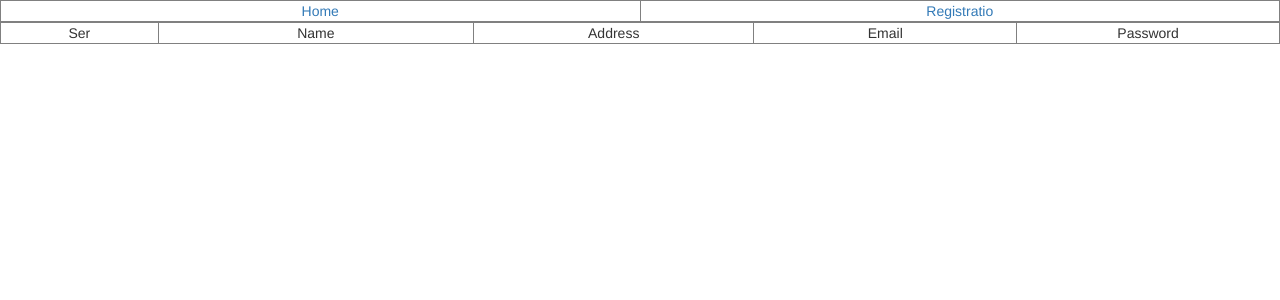
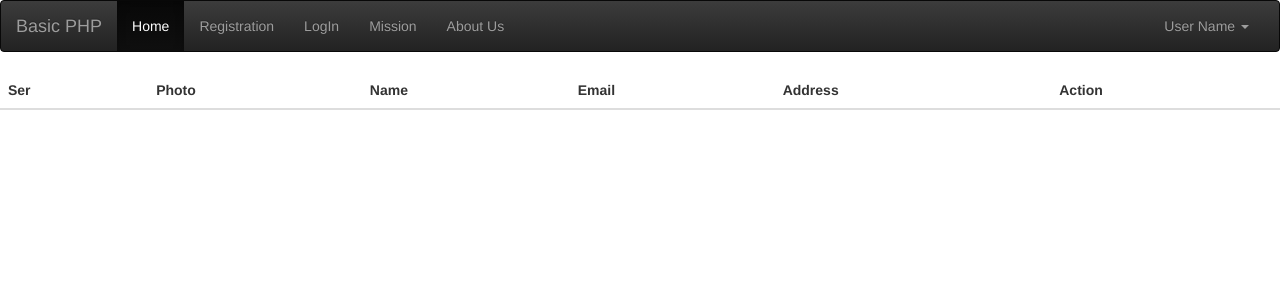
Before and after one commit to shoriful1992/Basic-PHP, a PHP site: page /?d_member_id=1 in a window 1280 px wide. Shown: the top 300 px of the page. Run offline with PHP 8.4, Linux system fonts and the light colour scheme; data that the repository does not hold is empty; some libraries are stand-ins or nearby versions.

Commit message:
draft commit

```diff
--- a/header.php
+++ b/header.php
@@ -2,7 +2,13 @@
 	$server_conn = mysql_connect('localhost', 'root', '');
 	mysql_select_db('xyzltd', $server_conn);
 
-?><head>
+?>
+<!DOCTYPE html PUBLIC "-//W3C//DTD XHTML 1.0 Transitional//EN" "http://www.w3.org/TR/xhtml1/DTD/xhtml1-transitional.dtd">
+<html xmlns="http://www.w3.org/1999/xhtml">
+<head>
+<meta http-equiv="Content-Type" content="text/html; charset=iso-8859-1" />
+<title>Untitled Document</title>
+
 <!-- Latest compiled and minified CSS -->
 <link rel="stylesheet" href="https://maxcdn.bootstrapcdn.com/bootstrap/3.3.5/css/bootstrap.min.css">
 
@@ -10,15 +16,51 @@
 <link rel="stylesheet" href="https://maxcdn.bootstrapcdn.com/bootstrap/3.3.5/css/bootstrap-theme.min.css">
 
 <!-- Latest compiled and minified JavaScript -->
+<script src="//code.jquery.com/jquery-1.11.3.min.js"></script>
+
+<!-- Latest compiled and minified JavaScript -->
 <script src="https://maxcdn.bootstrapcdn.com/bootstrap/3.3.5/js/bootstrap.min.js"></script>
 
 </head>
 
+<body>
+<nav class="navbar navbar-inverse">
+  <div class="container-fluid">
+    <!-- Brand and toggle get grouped for better mobile display -->
+    <div class="navbar-header">
+      <button type="button" class="navbar-toggle collapsed" data-toggle="collapse" data-target="#bs-example-navbar-collapse-1" aria-expanded="false">
+        <span class="sr-only">Toggle navigation</span>
+        <span class="icon-bar"></span>
+        <span class="icon-bar"></span>
+        <span class="icon-bar"></span>
+      </button>
+      <a class="navbar-brand" href="#">Basic PHP</a>
+    </div>
 
-<table width="100%" border="1">
-	<tr>
-		<td width="31%"><div align="center"><a href="index.php">Home</a></div></td>
-		<td width="31%"><div align="center"><a href="registration.php">Registratio</a></div></td>
+    <!-- Collect the nav links, forms, and other content for toggling -->
+    <div class="collapse navbar-collapse" id="bs-example-navbar-collapse-1">
+      <ul class="nav navbar-nav">
+        <li class="active"><span class="sr-only">(current)</span>
+		<a href="index.php">Home</a>
+		</li>
+        <li><a href="registration.php">Registration</a></li>
+        <li><a href="login.php">LogIn</a></li>
+        <li><a href="registration.php">Mission</a></li>
+        <li><a href="registration.php">About Us</a></li>
 
-	</tr>
-</table>
+      </ul>
+
+      <ul class="nav navbar-nav navbar-right">
+        <li class="dropdown">
+          <a href="#" class="dropdown-toggle" data-toggle="dropdown" role="button" aria-haspopup="true" aria-expanded="false">User Name <span class="caret"></span></a>
+          <ul class="dropdown-menu">
+            <li><a href="#">Profile</a></li>
+            <li><a href="#">Change Password</a></li>
+            <li role="separator" class="divider"></li>
+            <li><a href="#">Log Out</a></li>
+          </ul>
+        </li>
+      </ul>
+    </div><!-- /.navbar-collapse -->
+  </div><!-- /.container-fluid -->
+</nav>
--- a/index.php
+++ b/index.php
@@ -1,27 +1,27 @@
-<!DOCTYPE html PUBLIC "-//W3C//DTD XHTML 1.0 Transitional//EN" "http://www.w3.org/TR/xhtml1/DTD/xhtml1-transitional.dtd">
-<html xmlns="http://www.w3.org/1999/xhtml">
-<head>
-<meta http-equiv="Content-Type" content="text/html; charset=iso-8859-1" />
-<title>Untitled Document</title>
-</head>
 
-<body>
 <?php include('header.php');?>
-<table width="100%" border="1">
+
+<table width="100%"  class="table table-striped">
+<thead>
 	<tr>
-		<td width="9%"><div align="center">Ser</div></td>
-		<td width="18%"><div align="center">Name</div></td>
-		<td width="16%"><div align="center">Address</div></td>
-		<td width="15%"><div align="center">Email</div></td>
-		<td width="15%"><div align="center">Password</div></td>
+		<th>Ser</th>
+		<th>Photo</th>
+		<th>Name</th>
+		<th>Email</th>
+		<th>Address</th>
+		<th>Action</th>
 	</tr>
+	</thead>
+	<tbody>
 <?php
 	$d_member_id = $_REQUEST['d_member_id'];
+	$photo = $_REQUEST['photo'];
 
 	if(!empty ($d_member_id) )
 	{
-			$select = "SELECT * FROM registration WHERE member_id = $d_member_id";
+			$select = "DELETE FROM registration WHERE member_id=$d_member_id ";
 			$array = mysql_query($select);
+			is_file($photo) ? unlink($photo) : '';
 
 	}
 
@@ -33,20 +33,29 @@
 
 ?>
 	<tr>
-		<td><div align="center"><?php echo $ser++; ?> </div></td>
-		<td><div align="center"><?php echo $show['name']; ?></div></td>
-		<td><div align="center"><?php echo $show['address']; ?></div></td>
-		<td><div align="center"><?php echo $show['email']; ?></div></td>
-		<td><div align="center"><?php echo $show['Password']; ?></div></td>
-		<td><div align="center">
-		<a href="view.php?member_id=<?php echo $show['member_id']; ?>">View</a> -
-		<a href="edit.php?member_id=<?php echo $show['member_id']; ?>">Edit</a> -
-		<a href="index.php?d_member_id=<?php echo $show['member_id']; ?>">Delete</a></div>
+		<td><?php echo $ser++; ?> </td>
+		<td>
+		<?php
+			$photo = is_file($show['photo']) ? $show['photo'] : 'images/no-image.png';
+		?>
+		<img src="<?php echo $photo;?>" width="55" height="55" class="img-circle" /></td>
+		<td><?php echo $show['name']; ?></td>
+		<td><?php echo $show['email']; ?></td>
+		<td><?php echo $show['address']; ?></td>
+		<td>
+		<a class="btn btn-default" href="view.php?member_id=<?php echo $show['member_id']; ?>">View</a>
+		<?php
+			if($_SESSION['user_name'])
+			{
+		?>-
+		<a class="btn btn-default" href="edit.php?member_id=<?php echo $show['member_id']; ?>">Edit</a>
+		<a class="btn btn-danger" href="index.php?d_member_id=<?php echo $show['member_id']; ?>&photo=<?php echo $show['photo'];?>" onClick="return confirm('Are you sure you want to delete')">Delete</a>
+		<?php } ?>
 		</td>
-
 	</tr>
 	<?php } ?>
+	</tbody>
 </table>
-<p> &nbsp;</p>
+
 </body>
 </html>
```
Also changed, not shown: edit.php (+46 -36 lines), login.php (+53 -50 lines), registration.php (+18 -10 lines), view.php (+35 -38 lines), images/no-image.png (added), photos/1932235968191.jpg (added), photos/4422.jpg (added), photos/6099513.jpg (added), photos/906IMG_20150508_183147.jpg (added), photos/IMG_20150508_183027.jpg (added), photos/IMG_20150508_183154.jpg (added), photos/image01.jpg (added), 1 other file.
